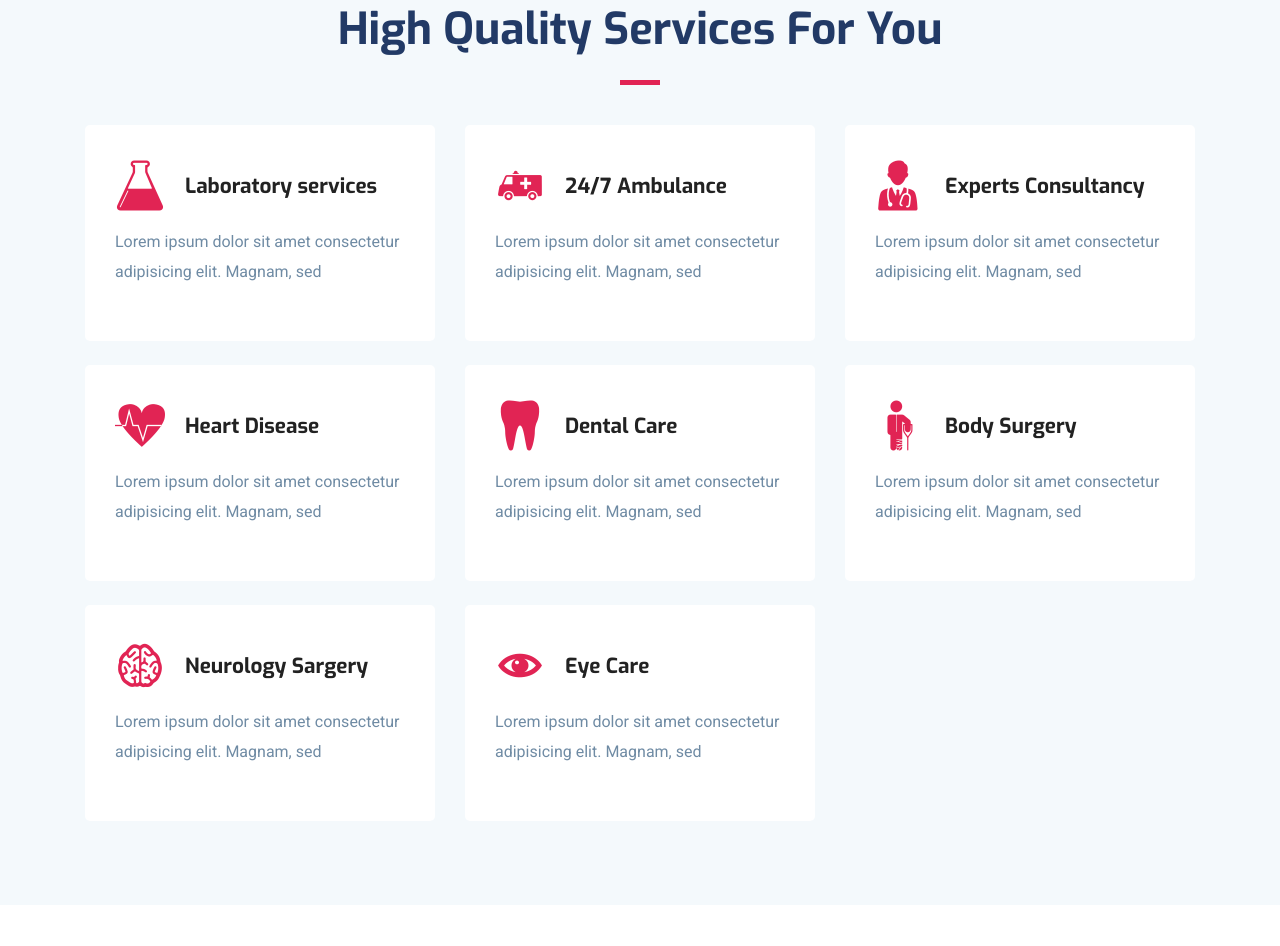
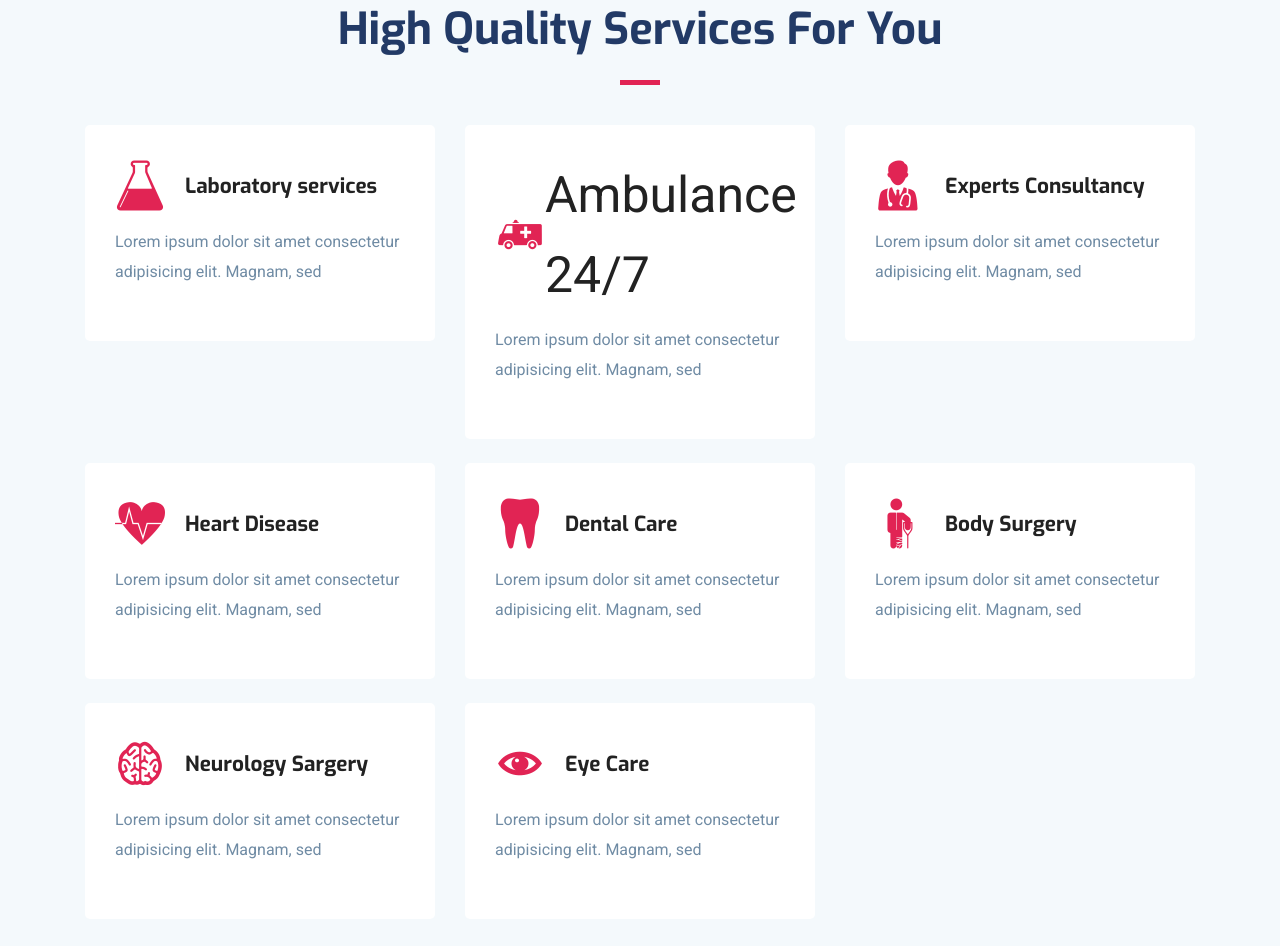
Before and after one commit to theabhishekgoyal/WellHealth, a website: page public/index.html in a window 1280 px wide. Shown: the part 2109-3055 px from the top of the page. Drawn offline with nearby package versions, Linux system fonts and the light colour scheme.

Commit message:
Update index.html

```diff
--- a/public/index.html
+++ b/public/index.html
@@ -371,7 +371,7 @@
             <div class="service-item mb-4">
               <div class="icon d-flex align-items-center text-lg">
                 <i class="icofont-ambulance-cross"></i>
-                <h4 class="mt-3 mb-3">24/7 Ambulance</h4>
+                <a href="ambulance.html">Ambulance 24/7</a></h4>
               </div>
 
               <div class="content">
```
